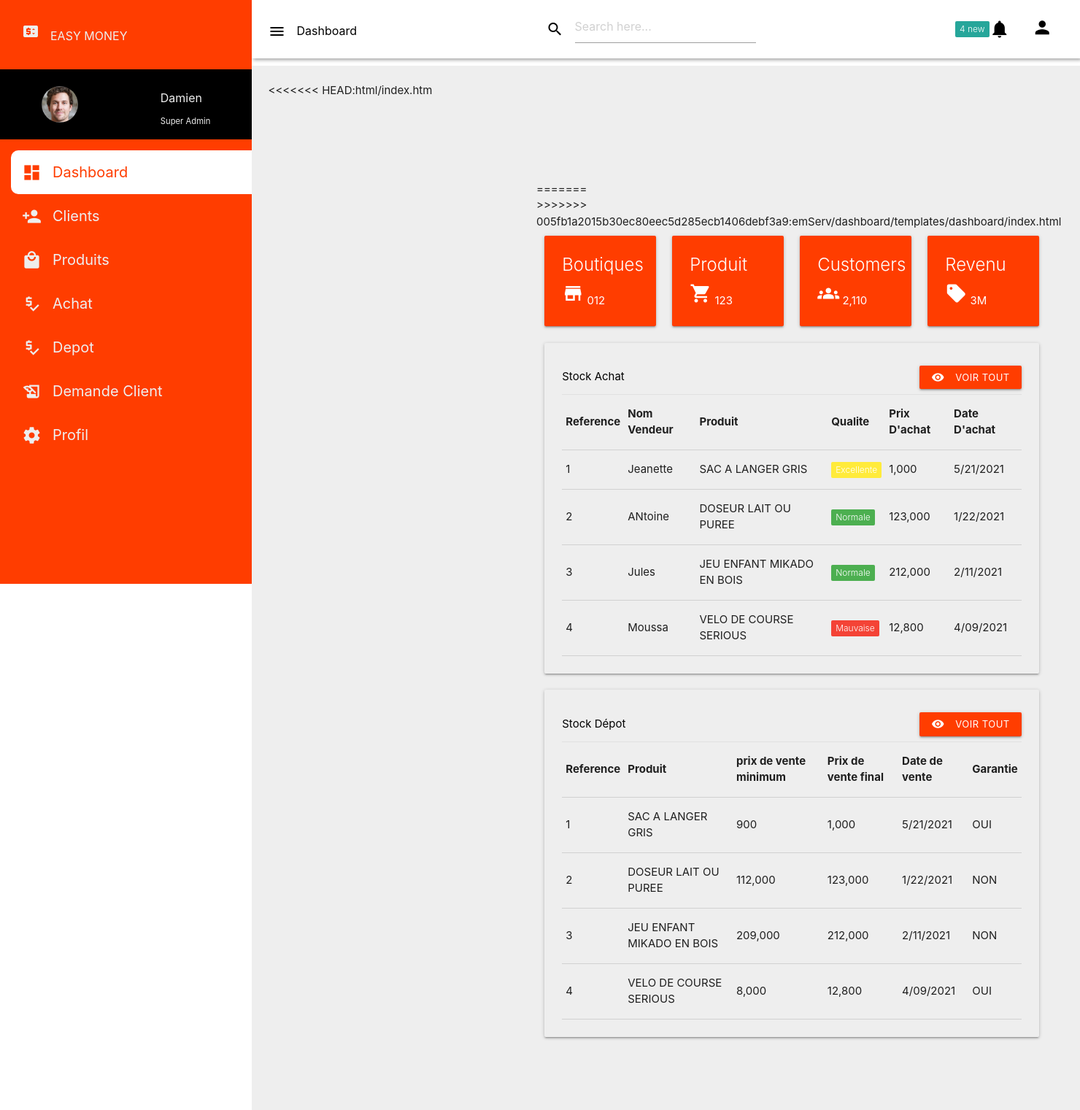
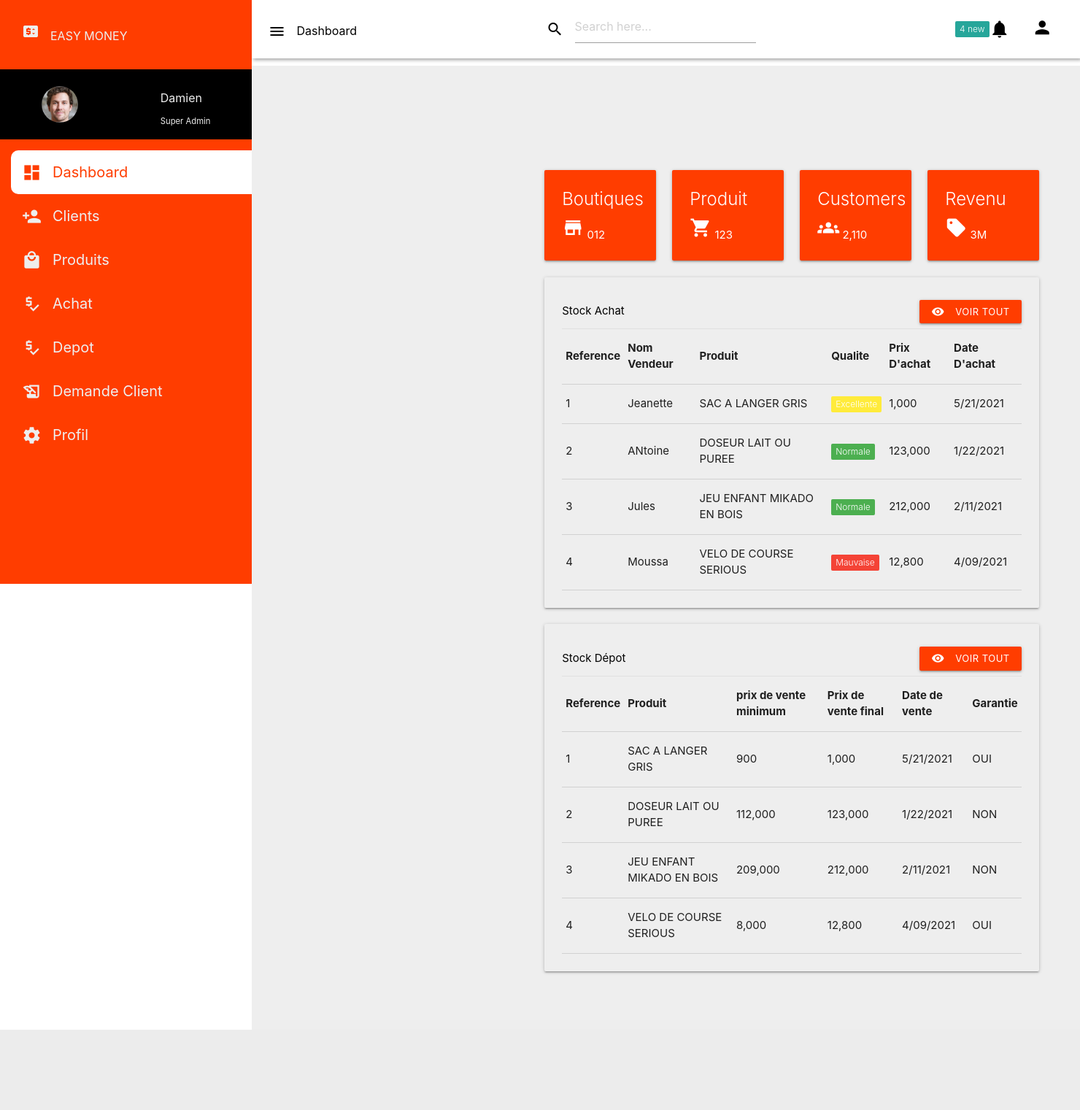
Before and after one commit to jmndao/easy-money-old, a Django app: page / in a window 1480 px wide. Shown: the whole page at 73% size. After the commit the page ends 1411 px from the top, so only its background shows below. Run offline with Django 3.2, Linux system fonts and the light colour scheme.

Commit message:
complete Depot page

```diff
--- a/emServ/dashboard/templates/dashboard/base.html
+++ b/emServ/dashboard/templates/dashboard/base.html
@@ -19,8 +19,7 @@
     <div class="easy-sidebar">
         <div class="easy-sidebar-brand">
             <h5>
-                <span class="material-icons"> price_change </span
-          ><span>EASY MONEY</span>
+                <span class="material-icons"> price_change </span><span>EASY MONEY</span>
             </h5>
         </div>
         <div class="easy-sidebar-menu">
@@ -59,6 +58,12 @@
                     </a>
                 </li>
                 <li>
+                    <a href="{% url 'dashboard:depositStockPage' %}">
+                        <span class="material-icons"> price_check </span>
+                        <span>Depots</span>
+                    </a>
+                </li>
+                <li>
                     <a href="{% url 'dashboard:clientRequestPage' %}">
                         <span class="material-icons"> history_edu </span>
                         <span>Demande Client</span>
@@ -87,8 +92,7 @@
             </div>
             <div class="miscellaneous">
                 <button class="notifBtn">
-            <span class="new badge">4</span
-            ><span class="material-icons notif">notifications</span>
+                    <span class="new badge">4</span><span class="material-icons notif">notifications</span>
                 </button>
                 <button class="persBtn">
                     <span class="material-icons pers">person</span>
--- a/emServ/dashboard/templates/dashboard/index.html
+++ b/emServ/dashboard/templates/dashboard/index.html
@@ -3,7 +3,6 @@
 
 {% block body_content %}
 
-<<<<<<< HEAD:html/index.htm
 <body>
 
     <input type="checkbox" name="navToggle" id="nav-toggle">
@@ -107,9 +106,6 @@
 
         <div class="easy-body-wrapper">
             <div class="row">
-=======
-    <div class="row">
->>>>>>> 005fb1a2015b30ec80eec5d285ecb1406debf3a9:emServ/dashboard/templates/dashboard/index.html
                 <div class="col s12 m6 l3 ">
                     <div class="card deep-orange accent-3">
                         <div class="card-content white-text">
@@ -284,4 +280,4 @@
 
             </div>
 
-{% endblock body_content %}
+            {% endblock body_content %}
```
Lines whose indentation alone changed are shown as unchanged.
